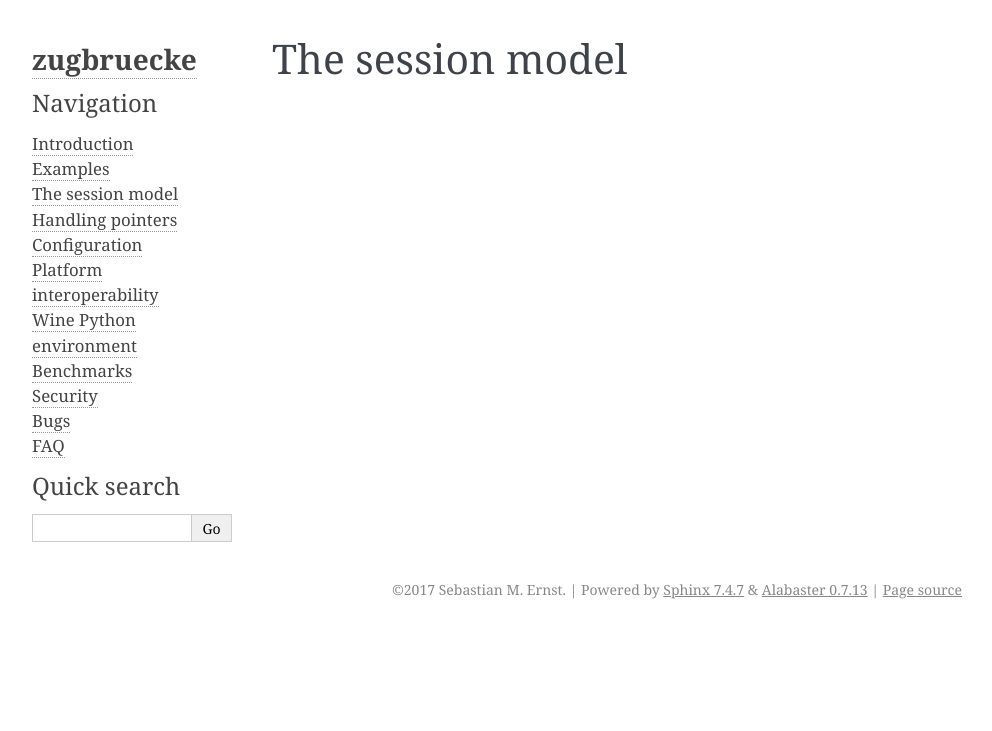
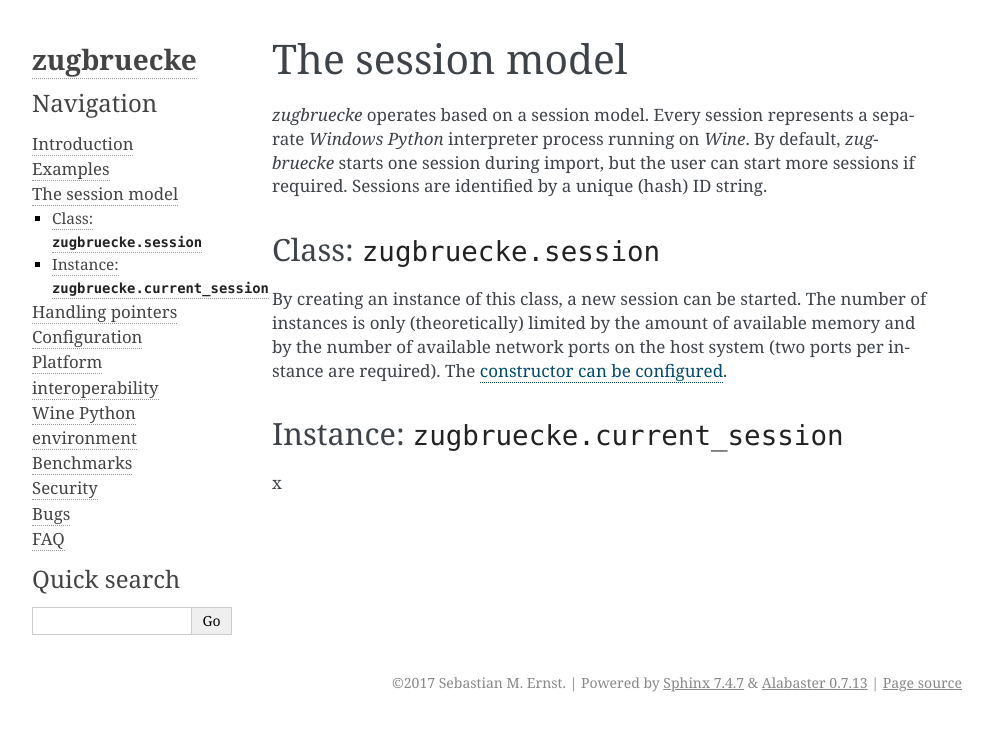
Before and after one commit to pleiszenburg/zugbruecke, a Sphinx documentation site: the page built from docs/session.rst, in a window 1280 px wide. Shown: the top 731 px of the page, without its empty margins (148-1140 px from the left). Built offline with Sphinx 7.4.7, drawn with Linux system fonts in a browser that asks for light colours.

Commit message:
added text on sessions

```diff
--- a/docs/configuration.rst
+++ b/docs/configuration.rst
@@ -18,6 +18,8 @@
 During import, the *zugbruecke* module starts a default session which is referenced as
 ``zugbruecke.current_session``. Alternatively, you can create your own sessions with
 ``zugbruecke.session()``. See the :ref:`chapter on the session model <session>` for details.
+
+.. _configconstructor:
 
 Configuring the session constructor
 -----------------------------------
--- a/docs/session.rst
+++ b/docs/session.rst
@@ -6,3 +6,25 @@
 
 The session model
 =================
+
+*zugbruecke* operates based on a session model. Every session represents
+a separate *Windows* *Python* interpreter process running on *Wine*. By default,
+*zugbruecke* starts one session during import, but the user can start more
+sessions if required. Sessions are identified by a unique (hash) ID string.
+
+.. _sessionclass:
+
+Class: ``zugbruecke.session``
+-----------------------------
+
+By creating an instance of this class, a new session can be started. The number
+of instances is only (theoretically) limited by the amount of available memory
+and by the number of available network ports on the host system (two ports per
+instance are required). The :ref:`constructor can be configured <configconstructor>`.
+
+.. _currentsessionobject:
+
+Instance: ``zugbruecke.current_session``
+----------------------------------------
+
+x
```
